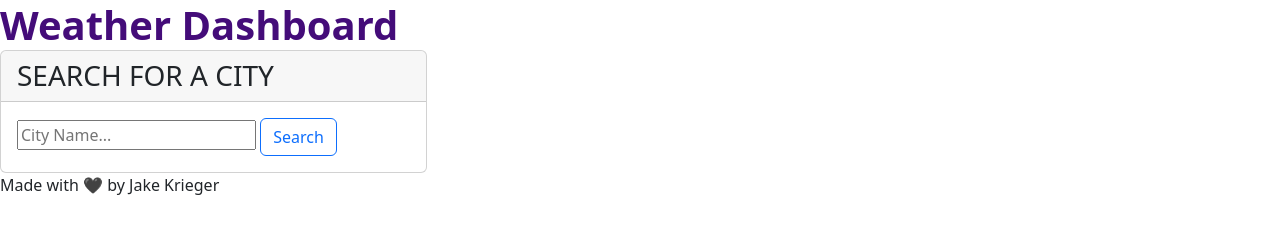
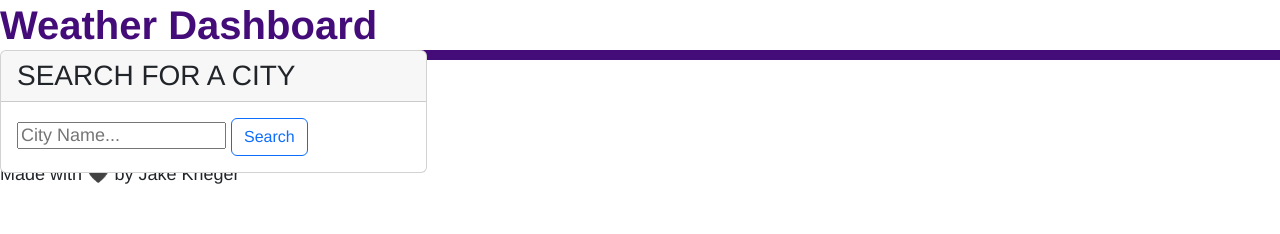
Before and after one commit to jkrieger6/Weather-Dashboard, a plain HTML site: page index.html in a window 1280 px wide. Drawn offline with nearby package versions, Linux system fonts and the light colour scheme; no server answers; some icons are missing.

Commit message:
added styling to body and footer

```diff
--- a/style.css
+++ b/style.css
@@ -1,10 +1,21 @@
 :root{
-    --textColor:rgb(68, 12, 121);
+    --headerColor:rgb(68, 12, 121);
+}
+
+body {
+    font-size: 18px;
+    font-family: Helvetica, Arial, sans-serif;
+    line-height: 2px;
 }
 
 h1 {
-    color: var(--textColor);
+    color: var(--headerColor);
     line-height: 1.25;
     font-weight: 700;
     margin: 0;
+    box-shadow: 10px 10px;
 }
+
+#footer {
+    justify-content: center;
+}
```
